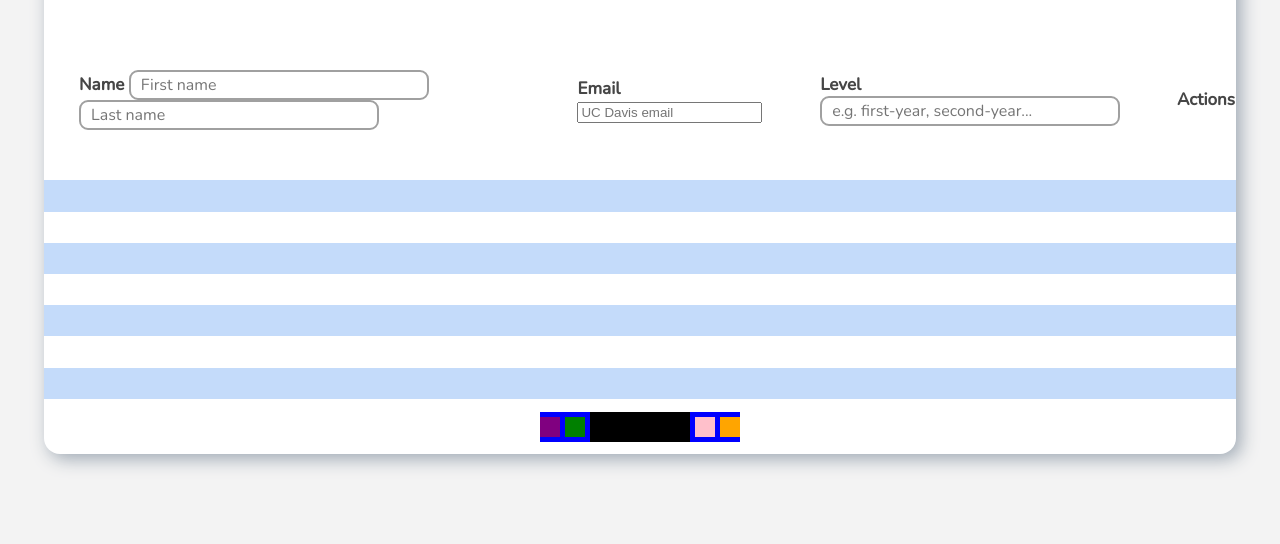
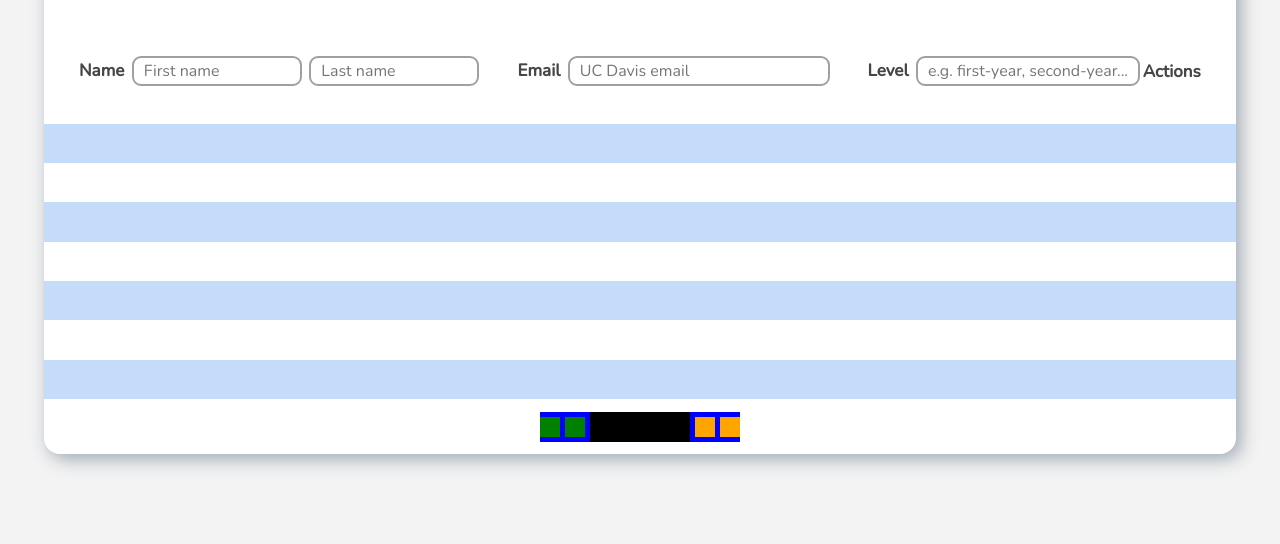
Before and after one commit to macleet/boardeaux, a website: page public/index.html in a window 1280 px wide. Shown: the part 256-800 px from the top of the page. Drawn offline with nearby package versions, Linux system fonts and the light colour scheme.

Commit message:
Update style.css
Deleted unnecessary comments.

Changed sizing of text input for search bar.

Added more styling for formatting and sizing of submission form.

Cleaned up redundant code.

```diff
--- a/public/style.css
+++ b/public/style.css
@@ -8,7 +8,6 @@
 h1 {
     font-weight: 600;
     font-size: 70px;
-    /* width: 50vw; */
     font-style: italic;
     color: #3484F0;
 
@@ -37,7 +36,6 @@ header {
     background-color: white;
     height: 550px;
     margin: 44px;
-    /* padding: 0px 35px 0px 35px; */
     border-radius: 16px;
     box-shadow: 5px 5px 18px #9fa9b4;
 
@@ -74,7 +72,7 @@ input[type="text"] {
     border-radius: 9px;
     box-sizing: border-box;
     height: 30px;
-    width: 300px;
+    width: 217px;
     padding-left: 10px;
     font-size: 16px;
     font-family: 'Nunito', sans-serif;
@@ -86,6 +84,7 @@ input[type="text"] {
 
 input[type="text"]:focus {
     border: 2px solid rgb(100,100,100);
+    width: 300px;
 }
 
 #search-bar {
@@ -115,7 +114,6 @@ table {
     height: 380px;
     width: 100%;
     align-self: center;
-    /* display: flex; */
     color: rgb(70,70,70);
 }
 
@@ -136,22 +134,63 @@ tr:nth-child(odd):hover {
 }
 
 th {
-    /* padding: 0px 35px 0px 35px; */
     padding-left: 35px;
     font-size: 17px;
+}
+
+input.name-input {
+    width: 170px;
+    margin-left: 3px;
+}
+
+input.name-input:focus {
+    width: 170px;
+}
+
+input#email-input {
+    width: 262px;
+    margin-left: 3px;
+}
+
+input#level-input {
+    width: 224px;
+    margin-left: 3px;
+}
+
+input[type="email"] {
+    border-radius: 9px;
+    box-sizing: border-box;
+    height: 30px;
+    width: 300px;
+    padding-left: 10px;
+    font-size: 16px;
+    font-family: 'Nunito', sans-serif;
+    color: rgb(60,60,60);
+    border: 2px solid rgb(160,160,160);
+    transition: all 0.33s ease-in-out;
+    outline: none;
+}
+
+input[type="email"]:focus {
+    border: 2px solid rgb(100,100,100);
+}
+
+#action-field,
+.actions {
+    padding: 0px;
+    padding-right: 35px;
+}
+
+#action-field {
+    text-align: center;
 }
 
 td,
 th {
     text-align: left;
-    /* border: 1px solid black; */
     vertical-align: middle;
     height: 10px;
     padding-left: 35px;
-
-    /* padding-top: 5px; */
-    /* height: 10px; */
-    /* text-justify:distribute; */
 }
 
 #pages-wrapper {
@@ -171,21 +210,13 @@ th {
     width: 20px;
 }
 
-#first-button {
-    background-color: purple;
-    margin-right: 5px;
-}
-
+#first-button,
 #left-button {
     background-color: green;
     margin-right: 5px;
 }
 
-#right-button {
-    background-color: pink;
-    margin-left: 5px;
-}
-
+#right-button,
 #last-button {
     background-color: orange;
     margin-left: 5px;
```
